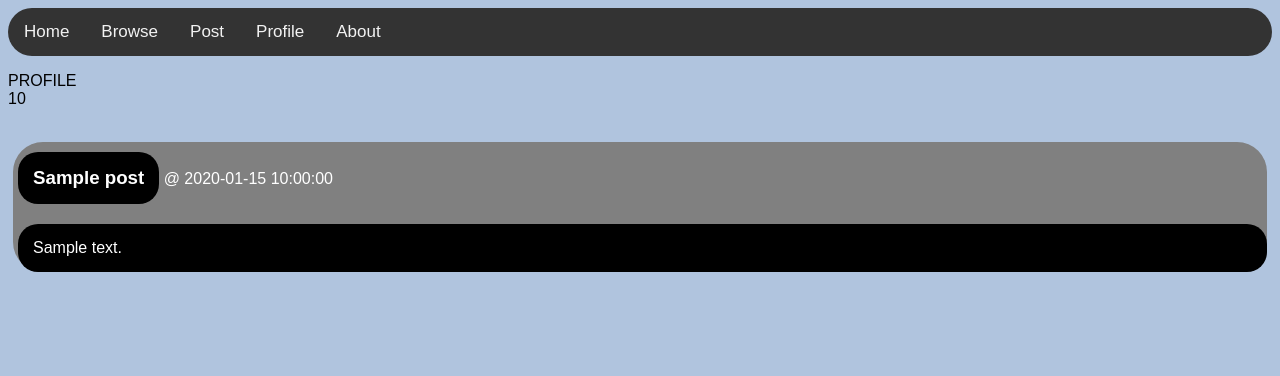
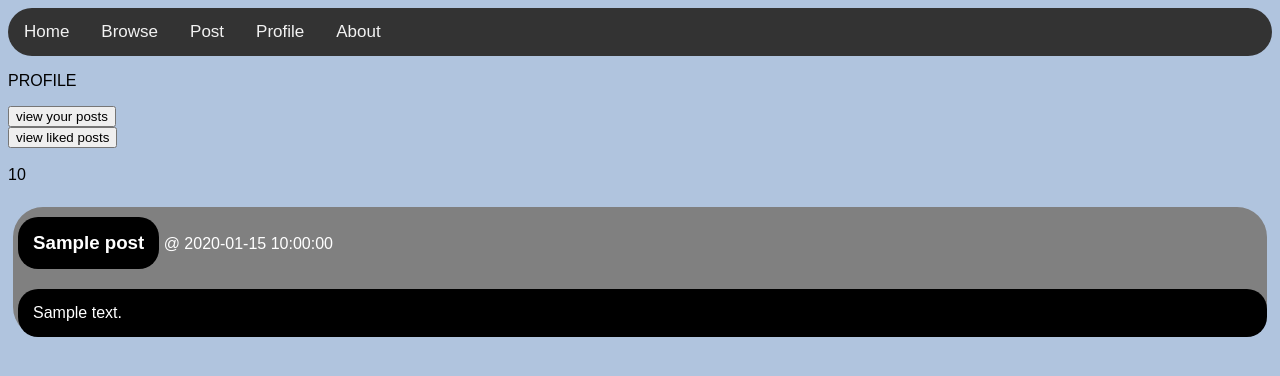
Before and after one commit to RyTaus/punr, a Python web app: template templates/profile.html in a window 1280 px wide. Shown: the top 376 px of the page. Run offline with Jinja, Linux system fonts and the light colour scheme; the template is opened without the code that fills it: most values are stand-ins (such as "Sample title", 1, 10 or a date in 2020).

Commit message:
can now look at liked posts

```diff
--- a/templates/profile.html
+++ b/templates/profile.html
@@ -16,6 +16,18 @@
 
     <p> PROFILE
 
+    <form action="/profile" method="post">
+      <input type="hidden" name="target" value="view posts"></input>
+      <input type="submit"value="view your posts"></input>
+    </form>
+
+    <form action="/profile" method="post">
+      <input type="hidden" name="target" value="view liked posts"></input>
+      <input type="submit"value="view liked posts"></input>
+    </form>
+
+
+
     <br>
     {{score}}
     <br>
```
Also changed, not shown: main.py (+20 -1 lines).
